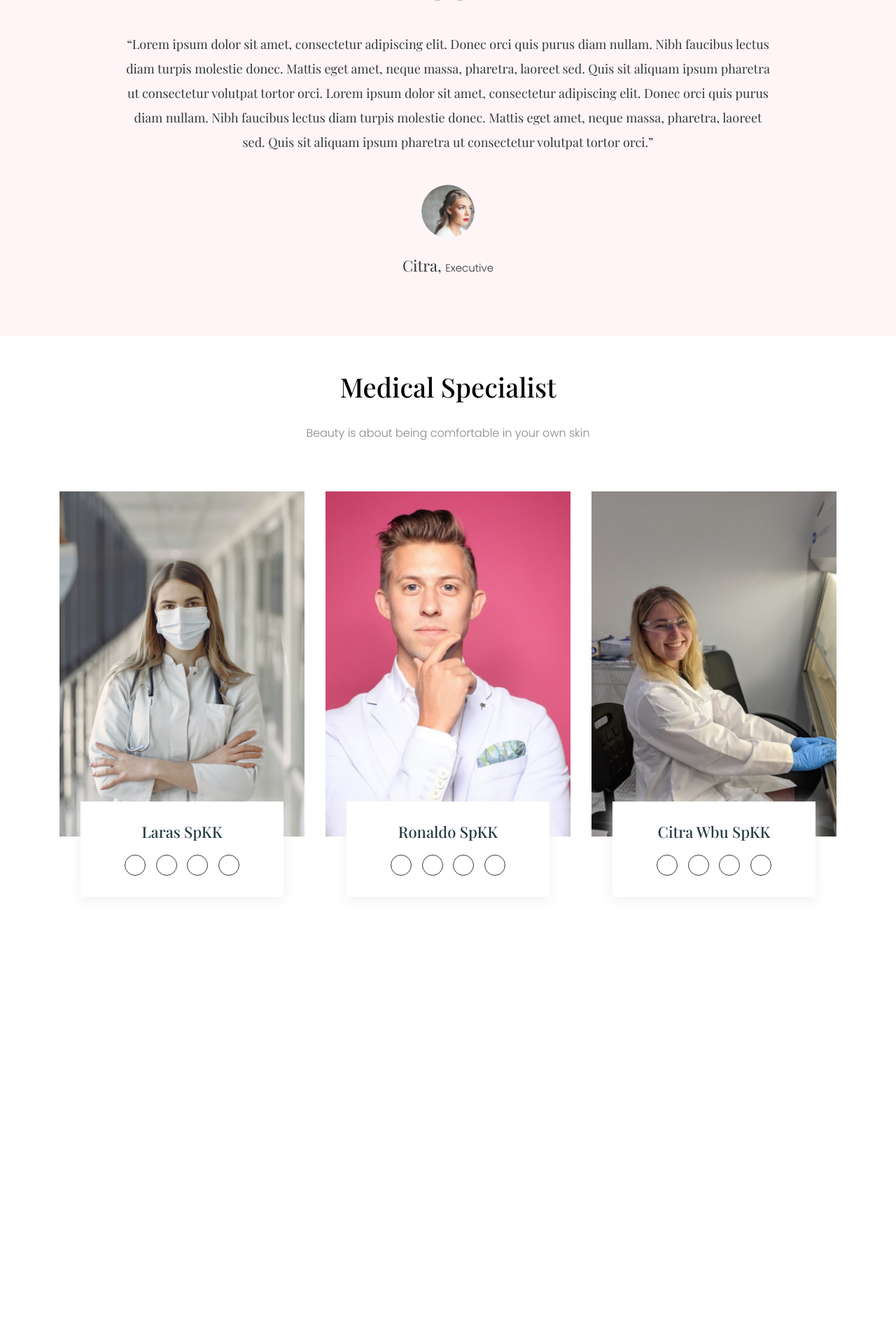
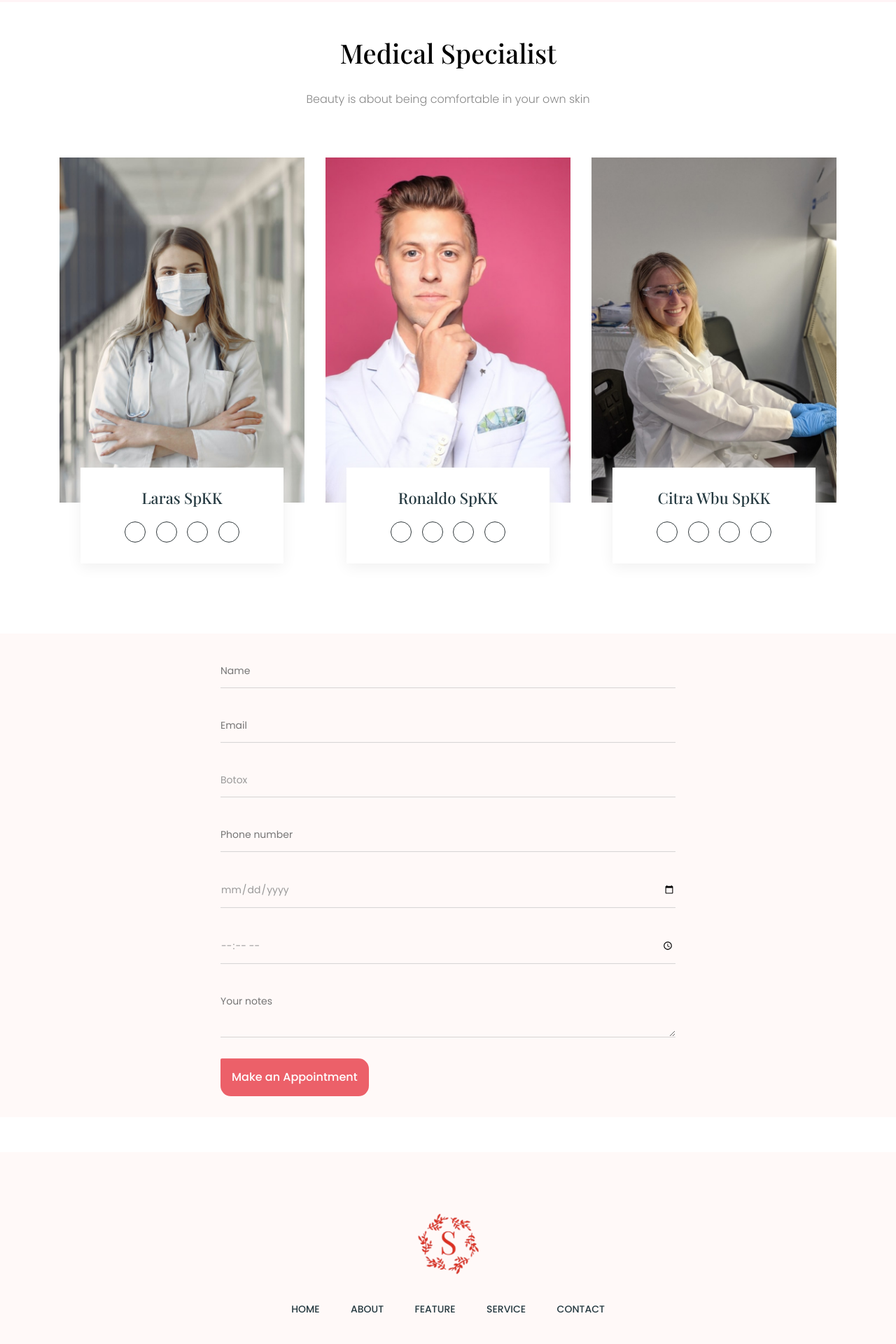
Before and after one commit to northern-king/selaswebsite, a PHP site: page / in a window 1280 px wide. Shown: the part 3160-5080 px from the top of the page at 70% size. Before the commit the page ends 4411 px from the top, so only its background shows below. Run offline with PHP 8.4, Linux system fonts and the light colour scheme; some web fonts are replaced.

Commit message:
Demo unfinished

```diff
--- a/css/style.css
+++ b/css/style.css
@@ -107,6 +107,23 @@ section {
 }
 
 @media screen and (max-width: 767px) {
+  .header {
+    position: fixed !important;
+    top: 0 !important;
+    background-color: #fff;
+    height: 70px;
+    -webkit-box-shadow: 0px 0px 41px 0px rgba(227, 227, 227, 1);
+    -moz-box-shadow: 0px 0px 41px 0px rgba(227, 227, 227, 1);
+    box-shadow: 0px 0px 41px 0px rgba(227, 227, 227, 1);
+  }
+  .btn-reserve {
+    position: fixed;
+    bottom: 3px;
+    right: 3px;
+    z-index: 99;
+    border-radius: 50px !important;
+  }
+
   .primary-menu .mobile-menu {
     display: block;
     color: #ec6069;
@@ -139,7 +156,7 @@ section {
 /* ********* BANNER SECTION START ************ */
 
 .banner {
-  background: url(../images/flower.png) no-repeat left center/12.5%;
+  background: url(../images/flower.png) no-repeat left center/16.5%;
   padding: 12% 0;
 }
 
@@ -234,10 +251,19 @@ section {
 }
 
 @media screen and (max-width: 479px) {
+  .banner {
+    margin-top: 60px;
+  }
+
   .banner h2 {
     font-size: 44px;
     line-height: 54px;
   }
+
+  .btn-reserve-now {
+    display: none;
+  }
+
   .banner .video-btn {
     display: block;
     margin-top: 30px;
@@ -558,6 +584,228 @@ section {
 }
 
 @media screen and (max-width: 1199px) {
+  .team .single-memb .memb-details {
+    padding: 30px 20px;
+  }
+}
+
+@media screen and (max-width: 991px) {
+  .team .single-memb .memb-details {
+    padding: 20px 10px;
+    max-width: 100%;
+  }
+}
+
+@media screen and (max-width: 767px) {
+  .team .single-memb {
+    margin-bottom: 30px;
+  }
 }
 
 /* ********* TEAM MEDIC SECTION END ************ */
+
+/* ********* APPOINTMENT SECTION START ************ */
+.appointment .v2 {
+  padding-bottom: 0;
+  border-bottom: 1px solid #fdd5d5;
+}
+
+.appointment .appointment-wrap {
+  display: -webkit-box;
+  display: -ms-flexbox;
+  display: flex;
+  -ms-flex-wrap: wrap;
+  flex-wrap: wrap;
+}
+
+.appointment .appointment-wrap figure {
+  -ms-flex-preferred-size: 40%;
+  flex-basis: 40%;
+}
+
+.appointment .appointment-wrap .appointment-form {
+  -ms-flex-preferred-size: 600%;
+  flex-basis: 100%;
+  padding-left: 100px;
+}
+
+.appointment .appointment-wrap .appointment-form form {
+  max-width: 650px;
+  position: relative;
+  top: 50%;
+  -webkit-transform: translateY(-50%);
+  -ms-transform: translateY(-50%);
+  transform: translateY(-50%);
+}
+
+.appointment-form {
+  background-color: #fff9f8;
+}
+
+.appointment-form .form-field {
+  position: relative;
+  width: 100%;
+}
+
+.appointment-form .form-field input,
+.appointment-form .form-field textarea,
+.appointment-form .form-field select {
+  background-color: transparent;
+  border: none;
+  border-bottom: 1px solid #d4d3d3;
+  color: #999;
+  display: block;
+  font-size: 14px;
+  font-weight: 400;
+  padding: 10px 0;
+  margin-bottom: 30px;
+  width: 100%;
+}
+
+.appointment-form .form-field input::-webkit-input-placeholder,
+.appointment-form .form-field textarea::-webkit-input-placeholder,
+.appointment-form .form-field select::-webkit-input-placeholder {
+  opacity: 1;
+}
+
+.appointment-form .form-field input:-ms-input-placeholder,
+.appointment-form .form-field textarea:-ms-input-placeholder,
+.appointment-form .form-field select:-ms-input-placeholder {
+  opacity: 1;
+}
+
+.appointment-form .form-field input::-webkit-input-placeholder,
+.appointment-form .form-field textarea::-webkit-input-placeholder,
+.appointment-form .form-field select::-webkit-input-placeholder {
+  opacity: 1;
+}
+
+.appointment-form .form-field input::placeholder,
+.appointment-form .form-field textarea::placeholder,
+.appointment-form .form-field select::placeholder {
+  opacity: 1;
+}
+
+.appointment-form .form-field select {
+  -webkit-appearance: none;
+  -moz-appearance: none;
+  appearance: none;
+}
+
+.appointment-form .form-field .select-field {
+  width: 100%;
+}
+
+@media screen and (max-width: 1800px) {
+  .appointment .appointment-wrap .appointment-form {
+    -ms-flex-preferred-size: 100%;
+    flex-basis: 100%;
+    padding: 30px 15px;
+  }
+
+  .appointment .appointment-wrap .appointment-form form {
+    margin: 0 auto;
+  }
+}
+
+@media screen and (min-width: 480px) {
+  .appointment-form .form-field .half-width {
+    display: -webkit-box;
+    display: -ms-flexbox;
+    display: flex;
+    -ms-flex-wrap: wrap;
+    flex-wrap: wrap;
+    -webkit-box-pack: justify;
+    -ms-flex-pack: justify;
+    justify-content: space-between;
+  }
+
+  .appointment-form .form-field .half-width input,
+  .appointment-form .form-field .half-width .select-field {
+    width: 49%;
+  }
+}
+
+/* ********* APPOINTMENT SECTION END ************ */
+
+/* ********* FOOTER SECTION START ************ */
+
+.footer {
+  background-color: #fff9f8;
+  padding: 80px 0 60px;
+}
+
+.footer .foo-logo {
+  margin: 0 auto;
+  max-width: 100px;
+}
+
+.footer .foo-nav {
+  position: relative;
+  margin: 30px 0;
+}
+
+.footer .foo-nav li a {
+  color: #263a41;
+  display: block;
+  font-size: 14px;
+  font-weight: 500;
+  text-transform: uppercase;
+  padding: 0 20px;
+}
+
+.footer .foo-nav li a:hover {
+  color: #ff817e;
+}
+
+.footer .foo-social {
+  margin-bottom: 30px;
+}
+
+.footer .foo-social a {
+  border-right: 1px solid #b1b4bb;
+  color: #3a414e;
+  display: inline-block;
+  font-size: 14px;
+  line-height: 0.5;
+  padding: 0 10px;
+}
+
+.footer .foo-social a:hover {
+  color: #ff817e;
+}
+
+.footer .copyright {
+  font-size: 13px;
+  color: #888888;
+  margin-bottom: 0;
+}
+
+.footer .copyright a {
+  color: #888;
+}
+
+.footer .copyright a:hover {
+  color: #a9001f;
+}
+
+@media screen and (min-width: 768px) {
+  .footer .foo-nav li {
+    display: inline-block;
+  }
+}
+
+@media screen and (max-width: 767px) {
+  .footer .foo-nav ul {
+    background-color: #fcf5ee;
+    display: none;
+    text-align: center;
+    padding: 10px 0;
+  }
+
+  .footer .foo-nav li a {
+    padding: 10px 15px;
+  }
+}
+
+/* ********* FOOTER SECTION END ************ */
--- a/index.html
+++ b/index.html
@@ -22,7 +22,7 @@
   </head>
   <body class="home-two">
     <!-- ====== HEADER START ====== -->
-    <header class="header abs-header">
+    <header class="header abs-header fixed-top">
       <div class="container">
         <div class="row align-items-end mt-3">
           <div class="col-md-3">
@@ -64,7 +64,7 @@
                 With Our Best Service
               </h2>
               <p>We are experienced in making you More Beautiful</p>
-              <a href="#" class="btn">RESERVE NOW</a>
+              <a href="#" class="btn btn-reserve-now">RESERVE NOW</a>
               <a
                 href="https://www.youtube.com/watch?v=9V0DPqDhBFs"
                 class="video-btn"
@@ -72,6 +72,12 @@
               >
                 <i class="ti-control-play"></i> Watch our story</a
               >
+              <!-- =========== MOBILE BUTTON ============= -->
+              <form class="form-inline d-sm-block d-md-none">
+                <a href="#appointment" class="btn btn-reserve my-2 my-sm-0">
+                  Make an Appointment
+                </a>
+              </form>
             </div>
           </div>
         </div>
@@ -221,29 +227,6 @@
                   <p>Laras, <span>Executive</span></p>
                 </div>
               </div>
-              <div class="single-tst">
-                <img src="images/quote.png" alt="quote" />
-                <p>
-                  “Lorem ipsum dolor sit amet, consectetur adipiscing elit.
-                  Donec orci quis purus diam nullam. Nibh faucibus lectus diam
-                  turpis molestie donec. Mattis eget amet, neque massa,
-                  pharetra, laoreet sed. Quis sit aliquam ipsum pharetra ut
-                  consectetur volutpat tortor orci. Lorem ipsum dolor sit amet,
-                  consectetur adipiscing elit. Donec orci quis purus diam
-                  nullam. Nibh faucibus lectus diam turpis molestie donec.
-                  Mattis eget amet, neque massa, pharetra, laoreet sed. Quis sit
-                  aliquam ipsum pharetra ut consectetur volutpat tortor orci.”
-                </p>
-
-                <div class="client-info">
-                  <img
-                    src="images/citra.png"
-                    alt="client testimonial"
-                    class="thumb"
-                  />
-                  <p>Citra, <span>Executive</span></p>
-                </div>
-              </div>
             </div>
           </div>
         </div>
@@ -316,6 +299,76 @@
 
     <!-- ====== TEAM SECTION END ====== -->
 
+    <!-- ====== APPOINTMENT SECTION START ====== -->
+    <section class="appointment v2" id="appointment">
+      <div class="appointment-wrap">
+        <div class="appointment-form">
+          <form action="#">
+            <div class="form-field half-width">
+              <input type="text" placeholder="Name" required />
+              <input type="email" placeholder="Email" required />
+            </div>
+            <div class="form-field half-width">
+              <div class="select-field">
+                <select>
+                  <option>Botox</option>
+                  <option>Filler</option>
+                  <option>Facial</option>
+                  <option>Threadlift</option>
+                </select>
+              </div>
+              <input type="tel" placeholder="Phone number" />
+            </div>
+            <div class="form-field half-width">
+              <input type="date" placeholder="Date" required />
+              <input type="time" placeholder="Time" required />
+            </div>
+            <div class="form-field">
+              <textarea name="notes" placeholder="Your notes"></textarea>
+            </div>
+            <button class="btn btn-round">Make an Appointment</button>
+          </form>
+        </div>
+      </div>
+    </section>
+
+    <!-- ====== APPOINTMENT SECTION END ====== -->
+
+    <!-- ====== FOOTER SECTION START ====== -->
+
+    <footer class="footer">
+      <div class="container">
+        <div class="row">
+          <div class="col-12 text-center">
+            <a href="index.html" class="logo foo-logo">
+              <img src="/images/about.png" alt="logo footer" />
+            </a>
+            <nav class="foo-nav">
+              <ul>
+                <li><a href="#">Home</a></li>
+                <li><a href="#">About</a></li>
+                <li><a href="#">Feature</a></li>
+                <li><a href="#">Service</a></li>
+                <li><a href="#">Contact</a></li>
+              </ul>
+            </nav>
+            <div class="foo-social">
+              <a href="#"><i class="ti-facebook"></i></a>
+              <a href="#"><i class="ti-instagram"></i></a>
+              <a href="#"><i class="ti-linkedin"></i></a>
+              <a href="#"><i class="ti-twitter-alt"></i></a>
+            </div>
+            <p class="copyright">
+              &copy; COPYRIGHT 2020 <a href="#">SELAS BEAUTY CLINIC</a> ALL
+              RIGHT RESERVED
+            </p>
+          </div>
+        </div>
+      </div>
+    </footer>
+
+    <!-- ====== FOOTER SECTION END ====== -->
+
     <!-- ====== JS/ SCRIPT ====== -->
     <script src="js/jquery-3.5.1.min.js"></script>
     <script src="js/bootstrap.min.js"></script>
```
Also changed, not shown: images/flower.png.
